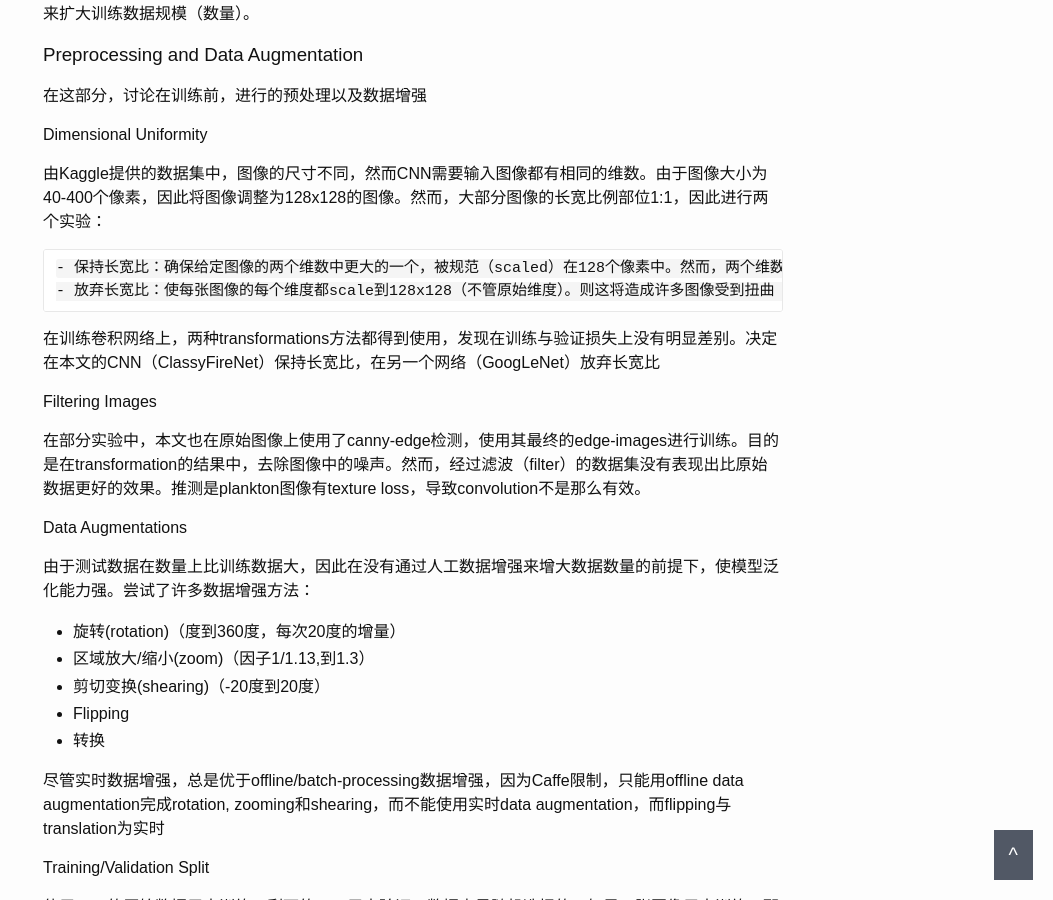
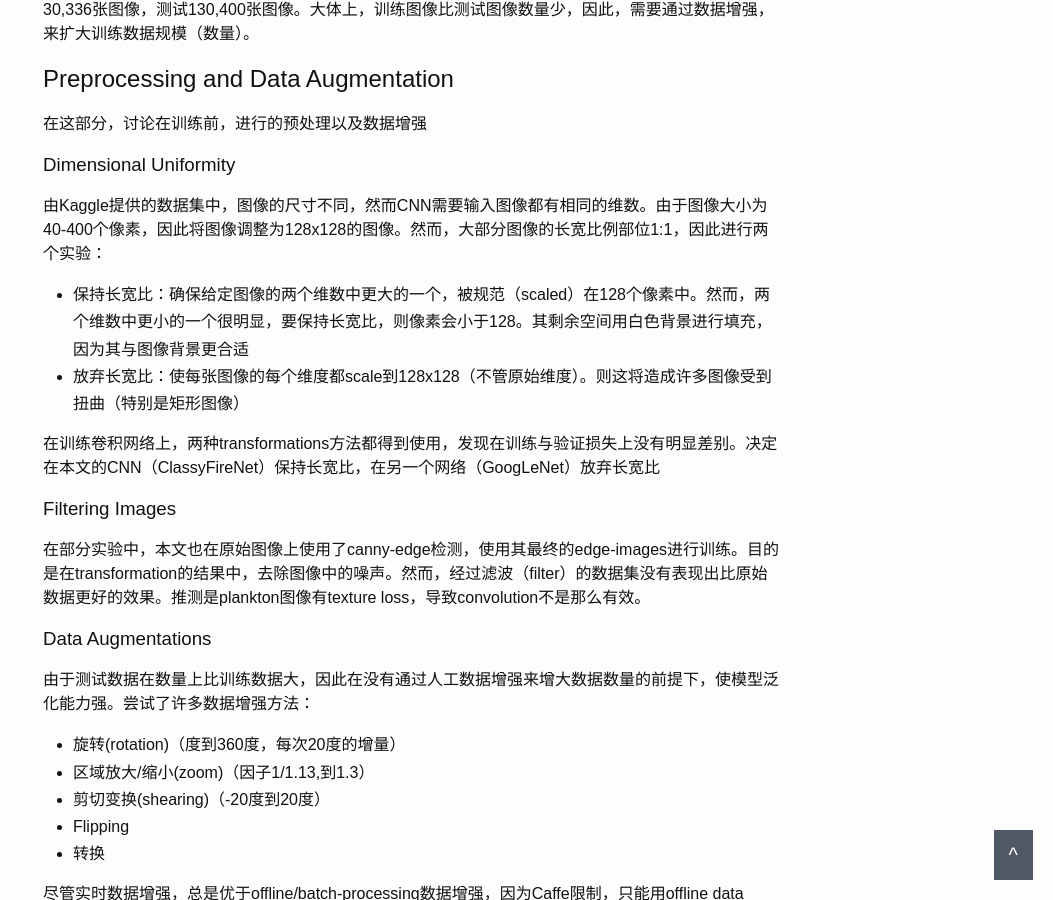
Before and after one commit to daijialun/daijialun.github.io, a Jekyll site: the page built from _posts/2015-10-19-Plankton_Classification_Using_Hybrid_Convolutional_Network.md, in a window 1280 px wide and 900 px high, scrolled down 740 px. Shown: the whole window, without its empty margins (227-1280 px from the left). Built offline with Jekyll 4.4.1, drawn with Linux system fonts in a browser that asks for light colours.

```diff
--- a/_posts/2015-10-19-Plankton_Classification_Using_Hybrid_Convolutional_Network.md
+++ b/_posts/2015-10-19-Plankton_Classification_Using_Hybrid_Convolutional_Network.md
@@ -5,36 +5,36 @@ date:   2015-10-19
 categories: PaperReading
 ---
 
-## Paper Reading
+# Paper Reading
 
-### Abstract
+## Abstract
 
 本文中，使用CNN来解决浮游生物图像的自动分类问题。首先直接使用CNN对plankton分类，随后用CNN提取特征，用random-forest分类器应用在顶层。
 
-### Introduction
+## Introduction
 
-#### Dataset
+### Dataset
 
 数据是有Kaggle竞赛提供的标注训练数据与未标注测试数据，尽管使用三通道储存，但是为3通道图像。每张图像只包含一类图像。图像不均匀分布在121个种类中，且每张图像大小不同（40-400像素）。训练30,336张图像，测试130,400张图像。大体上，训练图像比测试图像数量少，因此，需要通过数据增强，来扩大训练数据规模（数量）。
 
-### Preprocessing and Data Augmentation
+## Preprocessing and Data Augmentation
 
 在这部分，讨论在训练前，进行的预处理以及数据增强
 
-#### Dimensional Uniformity
+### Dimensional Uniformity
 
 由Kaggle提供的数据集中，图像的尺寸不同，然而CNN需要输入图像都有相同的维数。由于图像大小为40-400个像素，因此将图像调整为128x128的图像。然而，大部分图像的长宽比例部位1:1，因此进行两个实验：
 
-    - 保持长宽比：确保给定图像的两个维数中更大的一个，被规范（scaled）在128个像素中。然而，两个维数中更小的一个很明显，要保持长宽比，则像素会小于128。其剩余空间用白色背景进行填充，因为其与图像背景更合适
-    - 放弃长宽比：使每张图像的每个维度都scale到128x128（不管原始维度）。则这将造成许多图像受到扭曲（特别是矩形图像）
+- 保持长宽比：确保给定图像的两个维数中更大的一个，被规范（scaled）在128个像素中。然而，两个维数中更小的一个很明显，要保持长宽比，则像素会小于128。其剩余空间用白色背景进行填充，因为其与图像背景更合适
+- 放弃长宽比：使每张图像的每个维度都scale到128x128（不管原始维度）。则这将造成许多图像受到扭曲（特别是矩形图像）
 
 在训练卷积网络上，两种transformations方法都得到使用，发现在训练与验证损失上没有明显差别。决定在本文的CNN（ClassyFireNet）保持长宽比，在另一个网络（GoogLeNet）放弃长宽比
 
-#### Filtering Images
+### Filtering Images
 
 在部分实验中，本文也在原始图像上使用了canny-edge检测，使用其最终的edge-images进行训练。目的是在transformation的结果中，去除图像中的噪声。然而，经过滤波（filter）的数据集没有表现出比原始数据更好的效果。推测是plankton图像有texture loss，导致convolution不是那么有效。
 
-#### Data Augmentations
+### Data Augmentations
 
 由于测试数据在数量上比训练数据大，因此在没有通过人工数据增强来增大数据数量的前提下，使模型泛化能力强。尝试了许多数据增强方法：
 
@@ -46,15 +46,15 @@ categories: PaperReading
 
 尽管实时数据增强，总是优于offline/batch-processing数据增强，因为Caffe限制，只能用offline data augmentation完成rotation, zooming和shearing，而不能使用实时data augmentation，而flipping与translation为实时
 
-#### Training/Validation Split
+### Training/Validation Split
 
 使用85%的原始数据用来训练，剩下的15%用来验证。数据点是随机选择的。如果一张图像用来训练，那么其augmentation也都用来训练。这做法防止了一张图片用来做训练，其转换用来验证。
 
-### Loss function
+## Loss function
 
 本部分说明了CNN的loss function的最小化以及随机森林。在loss function中的改动改变了分类器基本的优化目标
 
-#### Logarthmic Loss
+### Logarthmic Loss
 
 这次竞赛中，评价的主要标准是对所有测试样本计算log-loss：
 
@@ -88,23 +90,23 @@ N表示测试样本个数，M表示种类个数，p_{ij}表示测试样本i属
 
 在没有data augmentations的情况下训练这architecture，能容易overfit。为了解决overfitting问题，增加rotations(20度增量)，translation（在x和y方向上随机加减4个像素点，每个方向可能性相同）以及flipping（Bernoulli，p=0.5）作为data augmentation。在之前已经训练的权值上，继续训练网络5-10 epochs（epoch of data augmentation）。为了进一步解决overfitting，引入更多的augmentation（zooming以及shearing）。继续训练，发现validation loss达到0.794。用Kaggle得到test loss为0.785。
 
-#### GoogLeNet
+### GoogLeNet
 
 multi-scale CNN的引入，训练得到naive和modified的GoogLeNet实现。对于naive，表示某种optimizations（例如batch normalization并没有使用到）。而且这里的权值使用Xavier算法进行初始化，而不是用gaussion。对于modified，在第一层卷积与最后一层average pooling使用8x8的kernel。在softmax层使用121类而不是1000类。这些改变使我们能够用128x128像素图像，预测121类不同plankton。使用全部data augmentation，对validation可达到0.817。Kaggle的test loss为0.798。（标注：先用validation验证达到可信的正确率，再使用test实际测试。所以validation是必须的，可从训练集中分离出，而test必须是独立的数据）
 
-### Training
+## Training
 
 本部分说明了通常训练的方式与避免overfitting方法（对于有限数据的CNN，不断重复的问题）
 
-#### Training Algorithm
+### Training Algorithm
 
 在模型中，使用mini-batch stochastic gradient descent with Nesterov momentum。Batch size大小根据不同模型对GPU显存的限制，而通常为32-64个样本。因为batch size与数据集的大小相比，要相对小。momentum为0.9能在训练中减小波动。模型中的所有初始值使用Xavier算法进行初始化。初始用0.01学习率，在原始数据集的10epochs，减少0.9的因子。当validation loss停止改变，learning rate变成更小的值。上述learning rate是针对普通权值的（非偏置bias），偏置bias是2倍学习率。
 
-#### Regularization
+### Regularization
 
 因为有性能的大部分取决于降低overfitting，考虑了很多方法。首先，增加data augmentation是通过减少training与validation loss间的差值提高验证性能的。然而，许多情况下，这个方法泛化能力不强，因此使用在全连接层后放置drop-out层来正则化模型。在ClassFireNet，dropout为0.5性能更优，在GoogLeNet中0.4和0.6性能更优。另外，也用weight decay的值从0.01-0.00001来正则化，发现weight decay为0.0001，性能最好
 
-#### Strategy
+### Strategy
 
 用以下方式训练模型：
 
```
Also changed, not shown: other parts of _posts/2015-10-19-Plankton_Classification_Using_Hybrid_Convolutional_Network.md (+12 -8 lines), _posts/2015-10-15-AlexNet.md (+1 -1 lines), _posts/2015-10-20-Deep_Neural_Network_for_Deep_Sea_Plankto_Classification.md (added, +111 -0 lines), assets/20151020/5Conv2FC.png (added), assets/20151020/ClassyFireNet.png, assets/20151020/CodeVector.png (added), assets/20151020/ConvolutionVisualization.png (added), assets/20151020/LogLoss.png (added), assets/20151020/ModelAverage.png (added), assets/20151020/RandomForests.png (added), assets/20151020/SingleModel.png (added).
